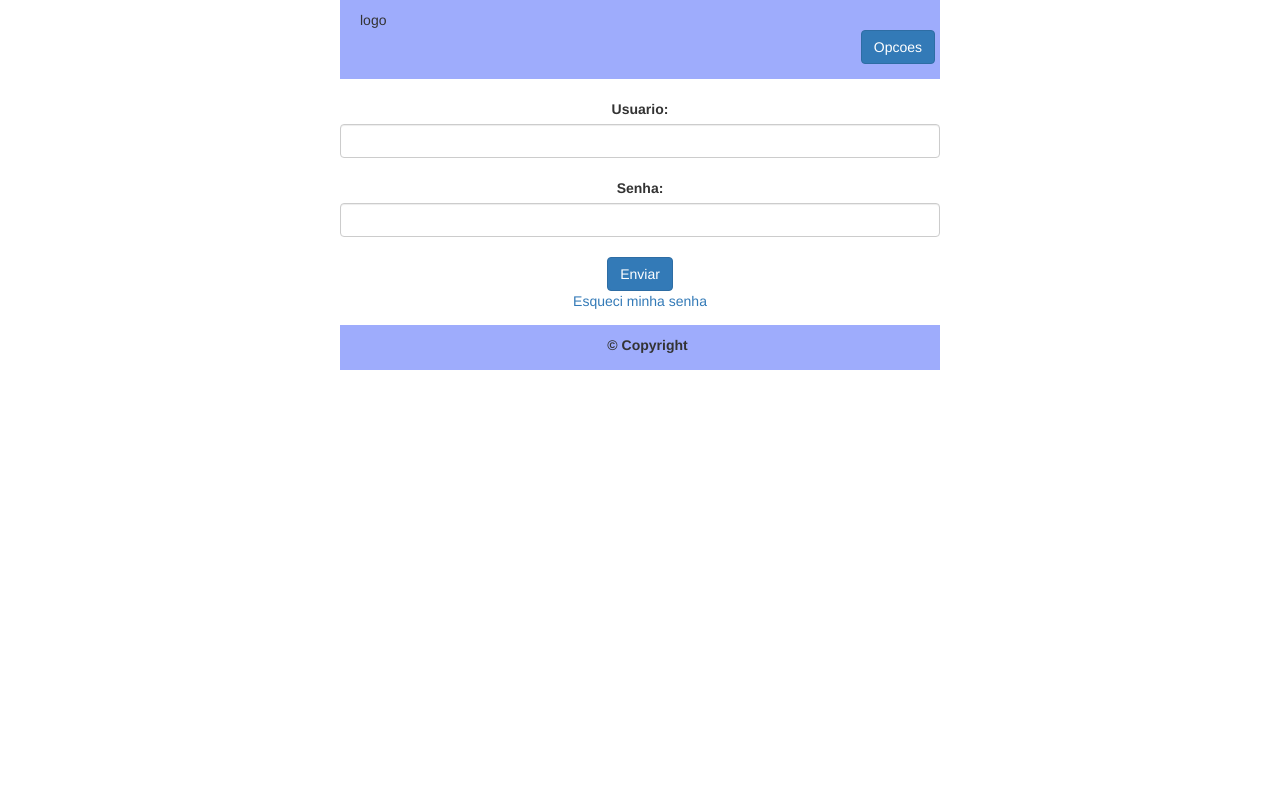
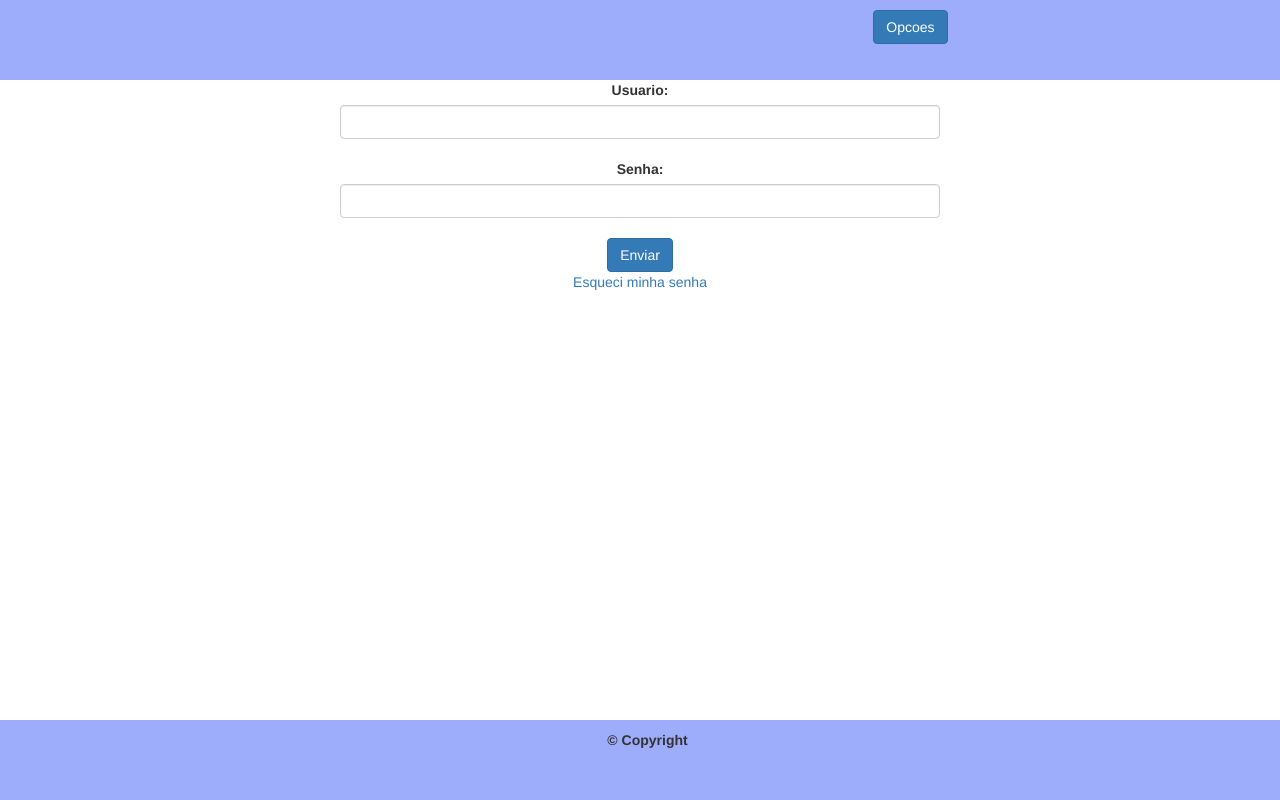
Before and after one commit to max2320/community-memory, a PHP site: page /auth/login in a window 1280 px wide. Run offline with PHP 8.4, Linux system fonts and the light colour scheme.

Commit message:
layout header and footer

```diff
--- a/view/layouts/footer.php
+++ b/view/layouts/footer.php
@@ -1,3 +1,7 @@
-<div class="footer">
-	&copy; Copyright
-</div>
+<footer>
+	<div class="footer">
+		<div class="content-center">
+				&copy; Copyright
+		</div>
+	</div>
+</footer>
--- a/view/layouts/head.php
+++ b/view/layouts/head.php
@@ -33,7 +33,24 @@
     right: 360px;
     top: 230px;
 	}
+
 	label{
 		display: block;
 	}
+
+	.header {
+    background-color: #9EACFC;
+    width: : 100%;
+    height: 80px;
+	}
+
+	.footer {
+	  position: absolute;
+	  bottom: 0;
+	  width: 100%;
+	  height: 80px;
+	  background-color: #9EACFC;
+	}
+
+
 </style>
--- a/view/layouts/header.php
+++ b/view/layouts/header.php
@@ -1,13 +1,13 @@
 <header>
 	<div class="header">
-		<div class="logo">
-			logo
+		<div class="content-center">
+			<div class="logo">
+				<img src=""/>
+			</div>
+
+			<div class="opcoes">
+				<a href="#" class="btn btn-primary" role="button">Opcoes</a>
+			</div>
 		</div>
-
-		<div class="opcoes">
-			<a href="#" class="btn btn-primary" role="button">Opcoes</a>
-		</div>
-
 	</div>
-	<br />
 </header>
--- a/view/layouts/main.php
+++ b/view/layouts/main.php
@@ -3,10 +3,10 @@
 		<?= Render::view('layouts/head'); ?>
 	</head>
 	<body>
+		<?= Render::view('layouts/header'); ?>
 		<div class="content-center">
-			<?= Render::view('layouts/header'); ?>
-				<?= $content; ?>
-			<?= Render::view('layouts/footer'); ?>
+			<?= $content; ?>
 		</div>
+		<?= Render::view('layouts/footer'); ?>
 	</body>
 </html>
```
